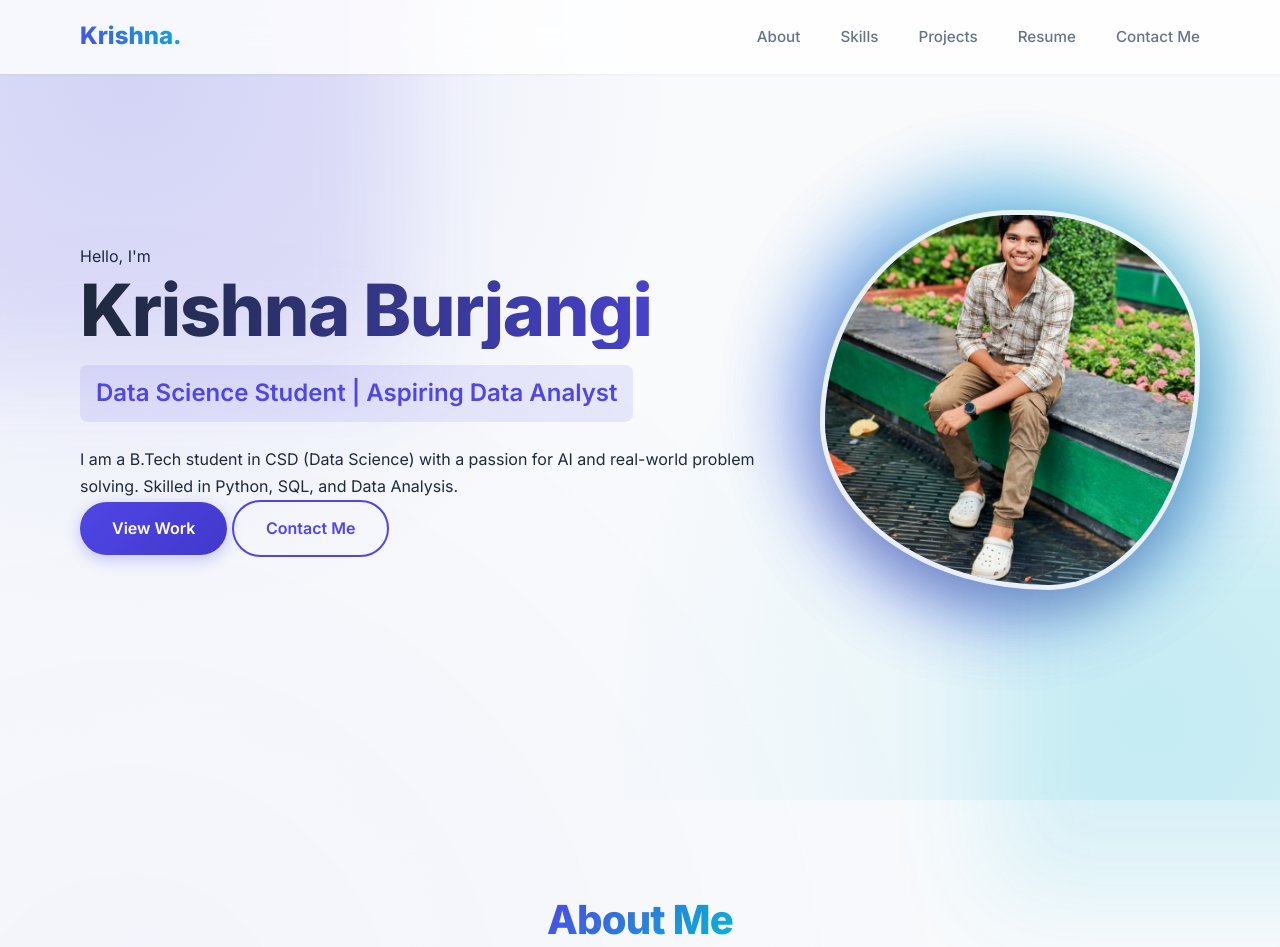
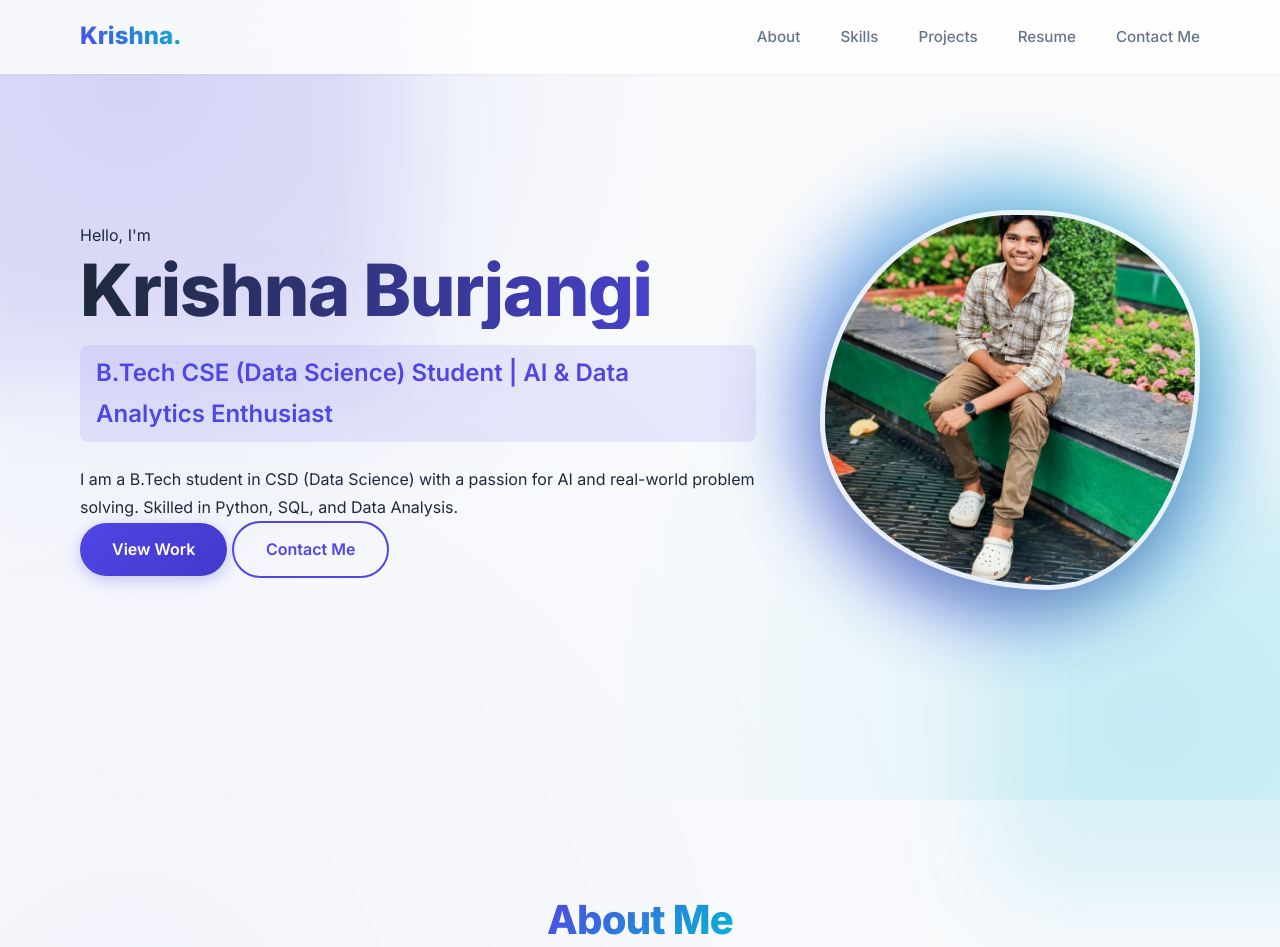
Before and after one commit to Krishnaburjangi720/portfolio, a plain HTML site: page index.html in a window 1280 px wide. Shown: the top 947 px of the page. Drawn offline with Linux system fonts and the light colour scheme.

Commit message:
Reformat index.html for improved structure

```diff
--- a/index.html
+++ b/index.html
@@ -42,7 +42,7 @@
             <div class="hero-content fade-in-up">
                 <span class="greeting">Hello, I'm</span>
                 <h1 class="hero-name">Krishna Burjangi</h1>
-                <p class="hero-tagline">Data Science Student | Aspiring Data Analyst</p>
+                <p class="hero-tagline">B.Tech CSE (Data Science) Student | AI & Data Analytics Enthusiast</p>
                 <p class="hero-text">
                     I am a B.Tech student in CSD (Data Science) with a passion for AI and real-world problem solving.
                     Skilled in Python, SQL, and Data Analysis.
```
